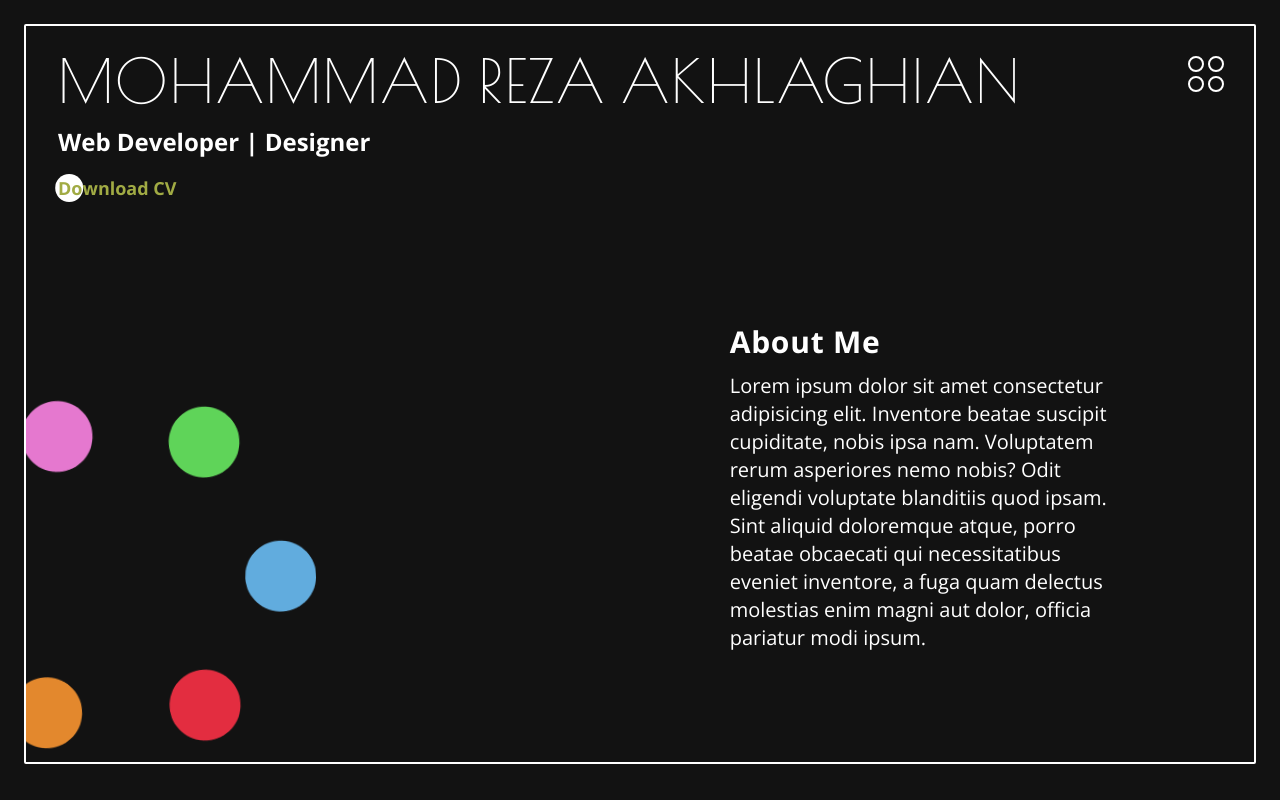
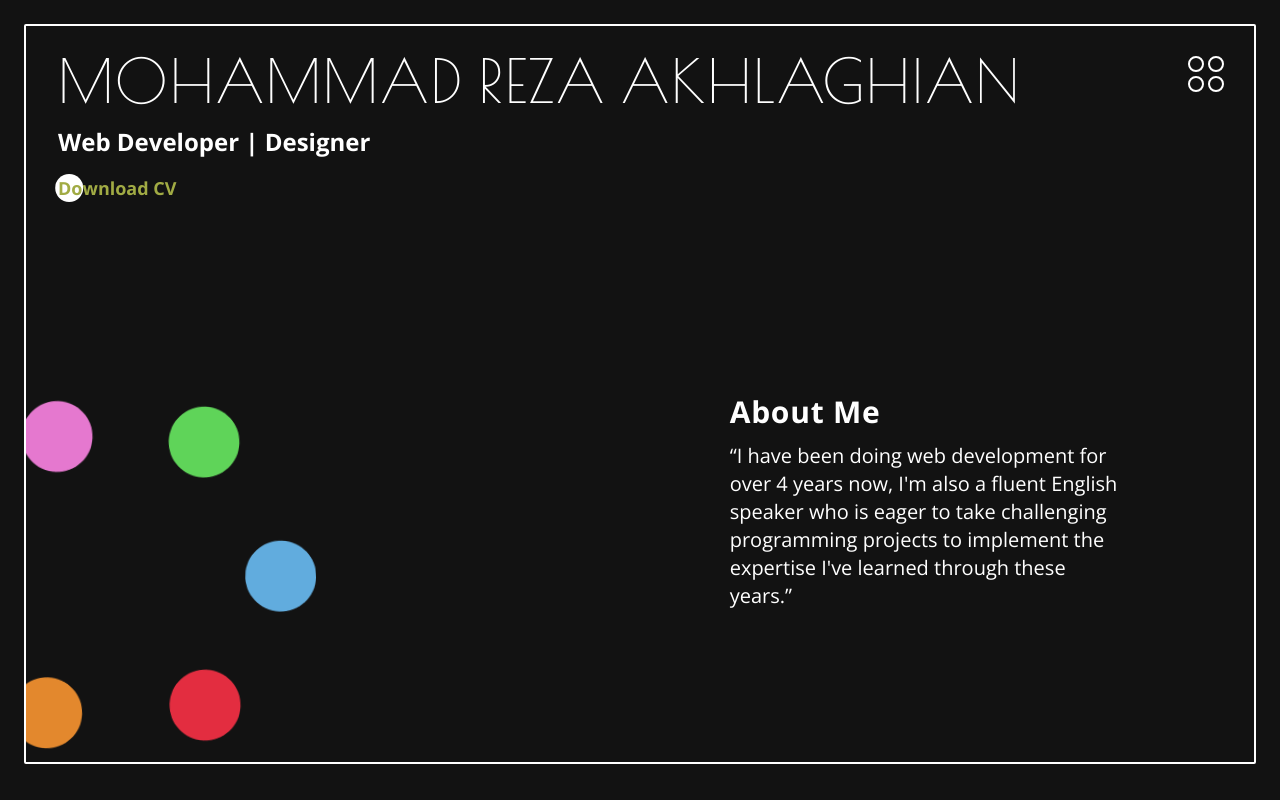
Before and after one commit to shayanakhlaghian/portofolio, a Next.js app: page / in a window 1280 px wide. Built offline with nearby package versions, Linux system fonts and the light colour scheme.

Commit message:
change about paragraph

```diff
--- a/app/components/About.tsx
+++ b/app/components/About.tsx
@@ -5,12 +5,9 @@ const About = () => {
         About me
       </h3>
       <p className='text-sm md:text-base lg:text-xl'>
-        Lorem ipsum dolor sit amet consectetur adipisicing elit. Inventore
-        beatae suscipit cupiditate, nobis ipsa nam. Voluptatem rerum asperiores
-        nemo nobis? Odit eligendi voluptate blanditiis quod ipsam. Sint aliquid
-        doloremque atque, porro beatae obcaecati qui necessitatibus eveniet
-        inventore, a fuga quam delectus molestias enim magni aut dolor, officia
-        pariatur modi ipsum.
+        {`“I have been doing web development for over 4 years now, I'm also a
+        fluent English speaker who is eager to take challenging programming
+        projects to implement the expertise I've learned through these years.”`}
       </p>
     </>
   );
--- a/app/components/Hero.tsx
+++ b/app/components/Hero.tsx
@@ -37,7 +37,7 @@ const Hero = () => {
         <PrimaryButton>Download CV</PrimaryButton>
       </motion.div>
       <motion.div
-        className='absolute w-full top-[40%] md:w-1/2 md:left-1/2 lg:w-1/3 lg:left-[57.5%] lg:top-[40%]'
+        className='absolute w-full top-[40%] md:w-1/2 md:left-1/2 lg:w-1/3 lg:left-[57.5%] lg:top-[50%]'
         variants={variants}
         transition={transition}
       >
```
